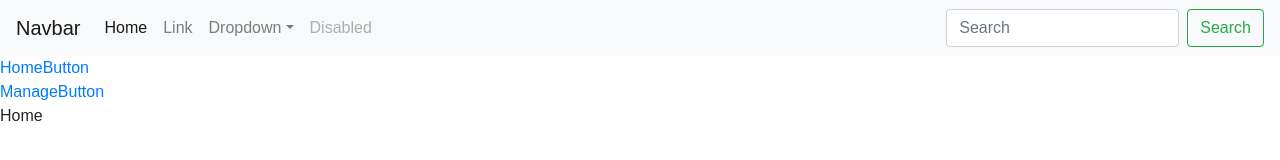
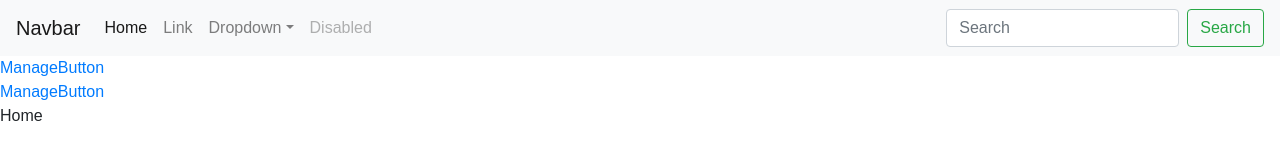
Before and after one commit to kukiat/chain-aid, a React (Create React App) app: page / in a window 1280 px wide. Shown: the top 160 px of the page. Built offline with nearby package versions, Linux system fonts and the light colour scheme.

Commit message:
testinesfsedsEF

```diff
--- a/src/components/navigation/Navigation.js
+++ b/src/components/navigation/Navigation.js
@@ -4,9 +4,9 @@ import { Link } from 'react-router-dom'
 export default class Navigation extends React.Component {
   render() {
     return(
-      <div>
+      <div className="btn-group-vertical">
         <Link to="/">
-          <div>HomeButton</div>
+        <div>ManageButton</div>
         </Link>
         <Link to="/manage">
           <div>ManageButton</div>
```
